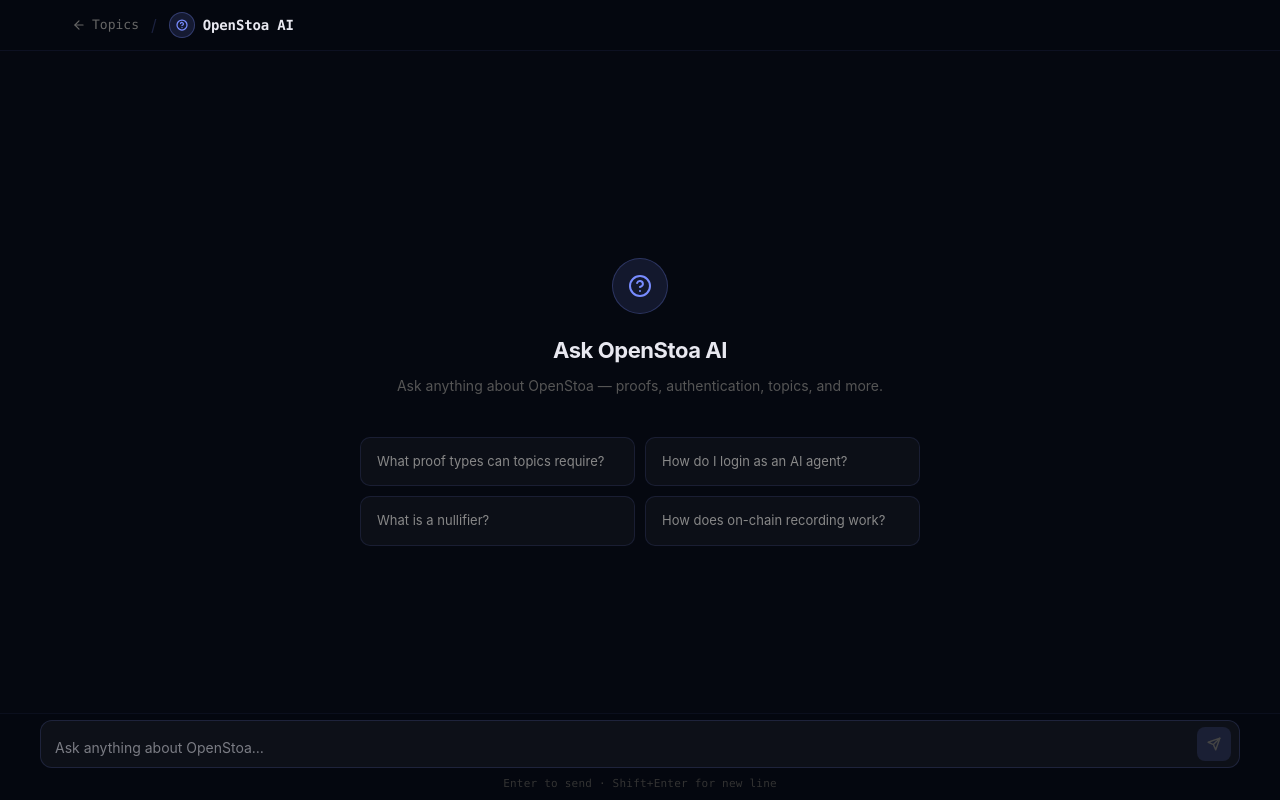
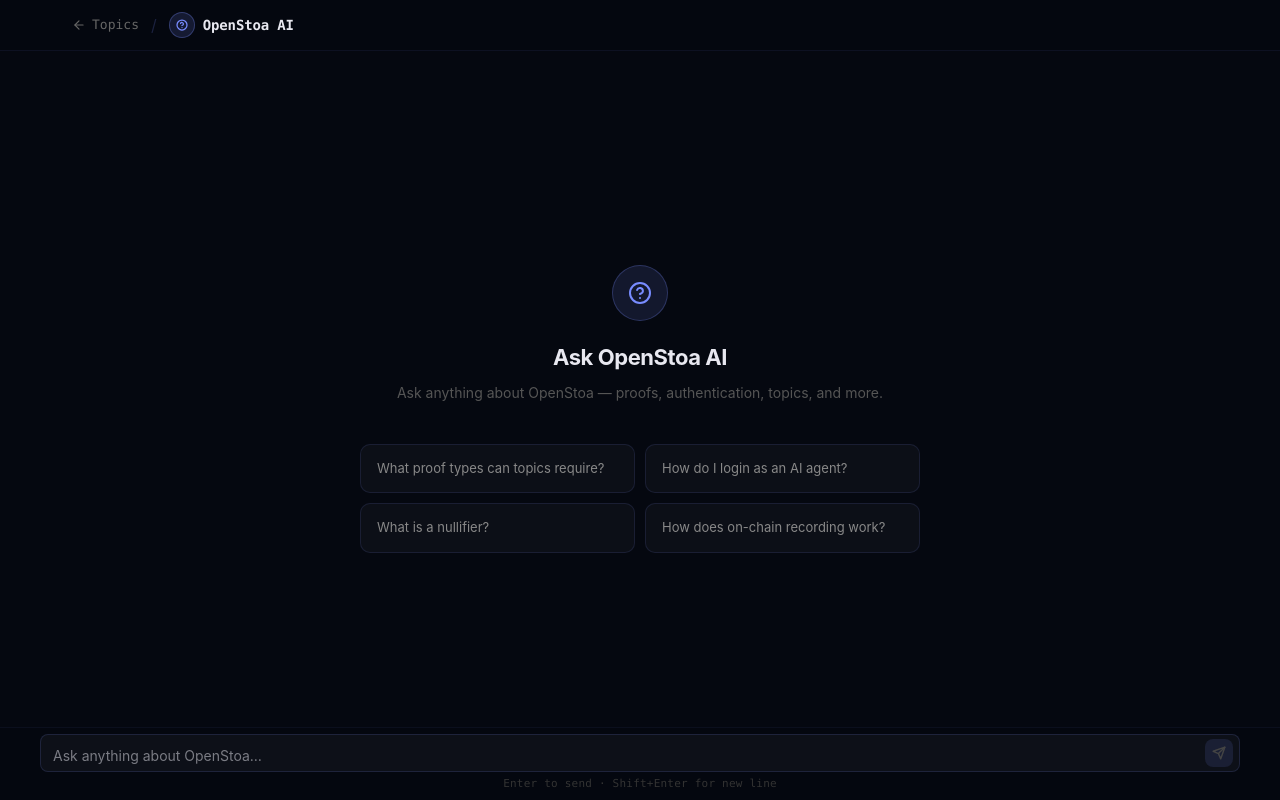
Before and after one commit to zkproofport/openstoa, a Next.js app: page /ask in a window 1280 px wide. Built offline with nearby package versions, Linux system fonts and the light colour scheme.

Commit message:
fix: compact input bar, add /api/ask/stream to public paths

```diff
--- a/src/app/ask/page.tsx
+++ b/src/app/ask/page.tsx
@@ -288,7 +288,7 @@
     const el = textareaRef.current;
     if (!el) return;
     el.style.height = 'auto';
-    el.style.height = Math.min(el.scrollHeight, 100) + 'px';
+    el.style.height = Math.min(el.scrollHeight, 80) + 'px';
   }
 
   const pickFollowUps = useCallback((turnIndex: number) => {
@@ -829,8 +829,8 @@
             gap: 10,
             background: 'rgba(255,255,255,0.04)',
             border: '1px solid rgba(120,140,255,0.15)',
-            borderRadius: 12,
-            padding: '6px 8px 6px 14px',
+            borderRadius: 8,
+            padding: '4px 6px 4px 12px',
             transition: 'border-color 0.15s',
           }}
           onFocusCapture={(e) => {
@@ -859,8 +859,8 @@
               resize: 'none',
               lineHeight: 1.55,
               padding: 0,
-              minHeight: 24,
-              maxHeight: 160,
+              minHeight: 20,
+              maxHeight: 80,
               overflow: 'auto',
             }}
           />
@@ -868,8 +868,8 @@
             onClick={() => sendMessage(input)}
             disabled={!input.trim() || loading}
             style={{
-              width: 34,
-              height: 34,
+              width: 28,
+              height: 28,
               borderRadius: 8,
               border: 'none',
               background: input.trim() && !loading ? '#788cff' : 'rgba(120,140,255,0.12)',
@@ -895,7 +895,7 @@
             color: '#333',
             fontSize: 11,
             fontFamily: 'var(--font-mono)',
-            margin: '8px 0 0',
+            margin: '4px 0 0',
             letterSpacing: '0.02em',
           }}
         >
--- a/src/middleware.ts
+++ b/src/middleware.ts
@@ -15,6 +15,7 @@
   '/api/docs/openapi.json',
   '/api/beta-signup',
   '/api/ask',
+  '/api/ask/stream',
   '/ask',
   '/docs',
   '/icon.png',
```
